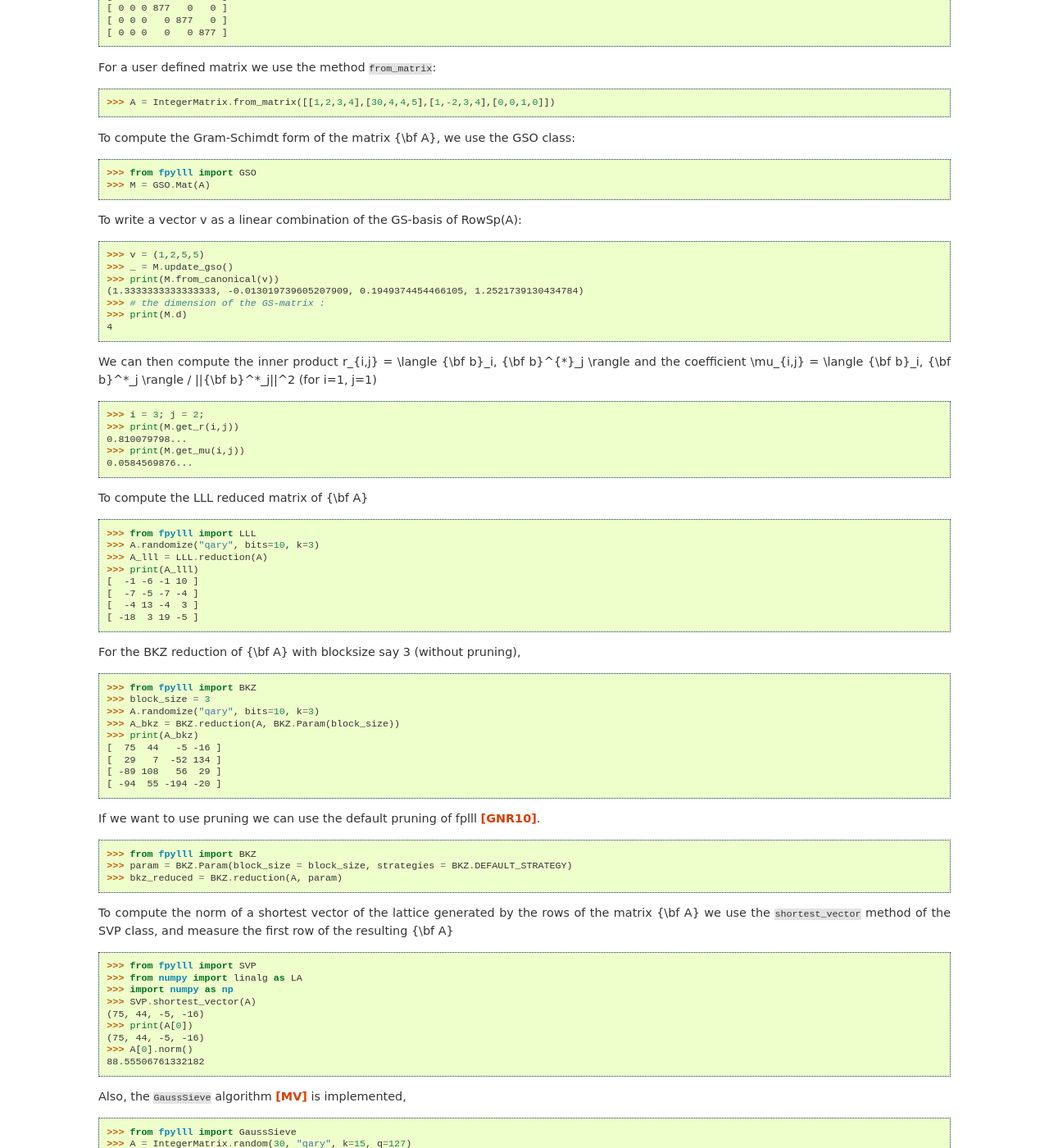
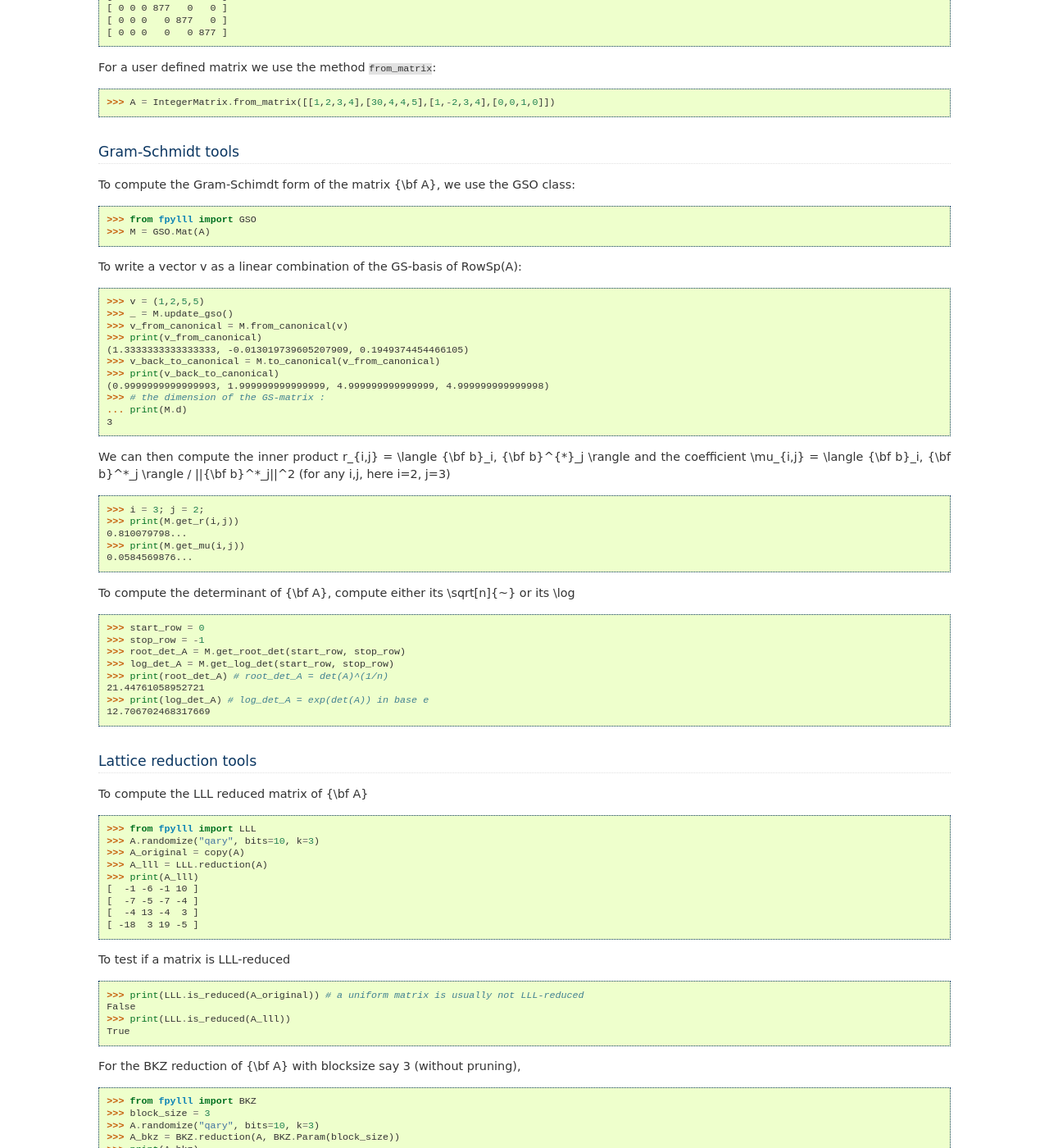
Before and after one commit to fplll/fpylll, a Sphinx documentation site: the page built from docs/tutorial.rst, in a window 1280 px wide and 1400 px high, scrolled down 930 px. Shown: the whole window at 82% size. Built offline with Sphinx 7.4.7, drawn with Linux system fonts in a browser that asks for light colours; some of the changed text lies outside the part shown.

Commit message:
Reworked tutorial

```diff
--- a/docs/tutorial.rst
+++ b/docs/tutorial.rst
@@ -13,8 +13,9 @@
 Tutorial
 ========
 
-Getting started
----------------
+
+Matrix generators
+-----------------
 
 ::
 
@@ -23,7 +24,7 @@
     >>> A = IntegerMatrix(9,10)
     >>> A.randomize("intrel", bits=10)
 
-Matrix :math:`A` is a (random) knapsack type matrix. That is of the form  `[ {\bf a} | I_n]`, where `{\bf a}` is a column vector of dimension `n`, and `I_n` the `n`-dimensional identity matrix. Giving
+Matrix :math:`A` is a (random) knapsack type matrix. That is of the form  :math:`[ {\bf a} | I_n]`, where :math:`{\bf a}` is a column vector of dimension :math:`n`, and :math:`I_n` the :math:`n`-dimensional identity matrix. Giving
 
 ::
 
@@ -39,7 +40,8 @@
     [ 734 0 0 0 0 0 0 0 0 1 ]
 
 
-Also, the following type of matrices are supported,
+
+Also, the following types of matrices are supported uniform,
 
 ::
 
@@ -73,23 +75,31 @@
 
     >>> A = IntegerMatrix.from_matrix([[1,2,3,4],[30,4,4,5],[1,-2,3,4],[0,0,1,0]])
 
-To compute the Gram-Schimdt form of the matrix `{\bf A}`, we use the GSO class::
+Gram-Schmidt tools
+-------------------
+
+To compute the Gram-Schimdt form of the matrix :math:`{\bf A}`, we use the GSO class::
 
     >>> from fpylll import GSO
     >>> M = GSO.Mat(A)
 
-To write a vector v as a linear combination of the GS-basis of RowSp(A)::
+To write a vector :math:`v` as a linear combination of the GS-basis of RowSp(:math:`A`)::
 
     >>> v = (1,2,5,5)
     >>> _ = M.update_gso()
-    >>> print(M.from_canonical(v))
-    (1.3333333333333333, -0.013019739605207909, 0.1949374454466105, 1.2521739130434784)
+    >>> v_from_canonical = M.from_canonical(v)
+    >>> print(v_from_canonical)
+    (1.3333333333333333, -0.013019739605207909, 0.1949374454466105)
+    >>> v_back_to_canonical = M.to_canonical(v_from_canonical)
+    >>> print(v_back_to_canonical)
+    (0.9999999999999993, 1.999999999999999, 4.999999999999999, 4.999999999999998)
     >>> # the dimension of the GS-matrix :
-    >>> print(M.d)
-    4
+    ... print(M.d)
+    3
 
-We can then compute the inner product `r_{i,j} = \langle {\bf b}_i, {\bf b}^{*}_j \rangle` and the coefficient `\mu_{i,j} = \langle {\bf b}_i, {\bf b}^*_j \rangle / ||{\bf b}^*_j||^2`
-(for `i=1`, `j=1`)
+
+We can then compute the inner product :math:`r_{i,j} = \langle {\bf b}_i, {\bf b}^{*}_j \rangle` and the coefficient :math:`\mu_{i,j} = \langle {\bf b}_i, {\bf b}^*_j \rangle / ||{\bf b}^*_j||^2`
+(for any :math:`i,j`, here :math:`i=2`, :math:`j=3`)
 
 ::
 
@@ -99,12 +109,29 @@
     >>> print(M.get_mu(i,j))  # doctest: +ELLIPSIS
     0.0584569876...
 
-To compute the LLL reduced matrix of `{\bf A}`
+To compute the determinant of :math:`{\bf A}`, compute either its :math:`\sqrt[n]{~}` or its :math:`\log`
+
+::
+
+    >>> start_row = 0
+    >>> stop_row = -1
+    >>> root_det_A = M.get_root_det(start_row, stop_row)
+    >>> log_det_A = M.get_log_det(start_row, stop_row)
+    >>> print(root_det_A) # root_det_A = det(A)^(1/n)
+    21.44761058952721
+    >>> print(log_det_A) # log_det_A = exp(det(A)) in base e
+    12.706702468317669
+
+Lattice reduction tools
+------------------------
+
+To compute the LLL reduced matrix of :math:`{\bf A}`
 
 ::
 
     >>> from fpylll import LLL
     >>> A.randomize("qary", bits=10, k=3)
+    >>> A_original = copy(A)
     >>> A_lll = LLL.reduction(A)
     >>> print(A_lll)
     [  -1 -6 -1 10 ]
@@ -112,8 +139,16 @@
     [  -4 13 -4  3 ]
     [ -18  3 19 -5 ]
 
+To test if a matrix is LLL-reduced
 
-For the BKZ reduction of `{\bf A}` with blocksize say 3 (without pruning),
+::
+
+    >>> print(LLL.is_reduced(A_original)) # a uniform matrix is usually not LLL-reduced
+    False
+    >>> print(LLL.is_reduced(A_lll))
+    True
+
+For the BKZ reduction of :math:`{\bf A}` with blocksize say 3 (without pruning),
 
 ::
 
@@ -135,7 +170,18 @@
     >>> param = BKZ.Param(block_size = block_size, strategies = BKZ.DEFAULT_STRATEGY)
     >>> bkz_reduced = BKZ.reduction(A, param)
 
-To compute the norm of a shortest vector of the lattice generated by the rows of the matrix `{\bf A}` we use the ``shortest_vector`` method of the SVP class, and measure the first row of the resulting `{\bf A}`
+SVP and CVP tools
+-----------------
+
+To use Babai's Nearest Plane algorithm on the target vector :math:`v` with basis :math:`{\bf A}`,
+use it from the GSO tool detailed above
+
+::
+
+    >>> M.babai(v)
+    (1, 0, 0, 1)
+
+To compute the norm of a shortest vector of the lattice generated by the rows of the matrix :math:`{\bf A}` we use the ``shortest_vector`` method of the SVP class, and measure the first row of the resulting matrix :math:`{\bf A}`
 
 ::
 
@@ -164,7 +210,7 @@
     >>> A[0].norm()
     237.23827684418887
 
-The previous code returns a Shortest vector of the lattice generated by `{\bf A}` using ``GaussSieve`` algorithm. For the Closest Vector Problem, fplll (and so fpylll) uses enumeration::
+The previous code returns a Shortest vector of the lattice generated by :math:`{\bf A}` using ``GaussSieve`` algorithm. For the Closest Vector Problem, fplll (and so fpylll) uses enumeration::
 
     >>> from fpylll import CVP
     >>> A = IntegerMatrix.from_matrix([[1,2,3,4],[30,4,4,5],[1,-2,3,4]])
```
